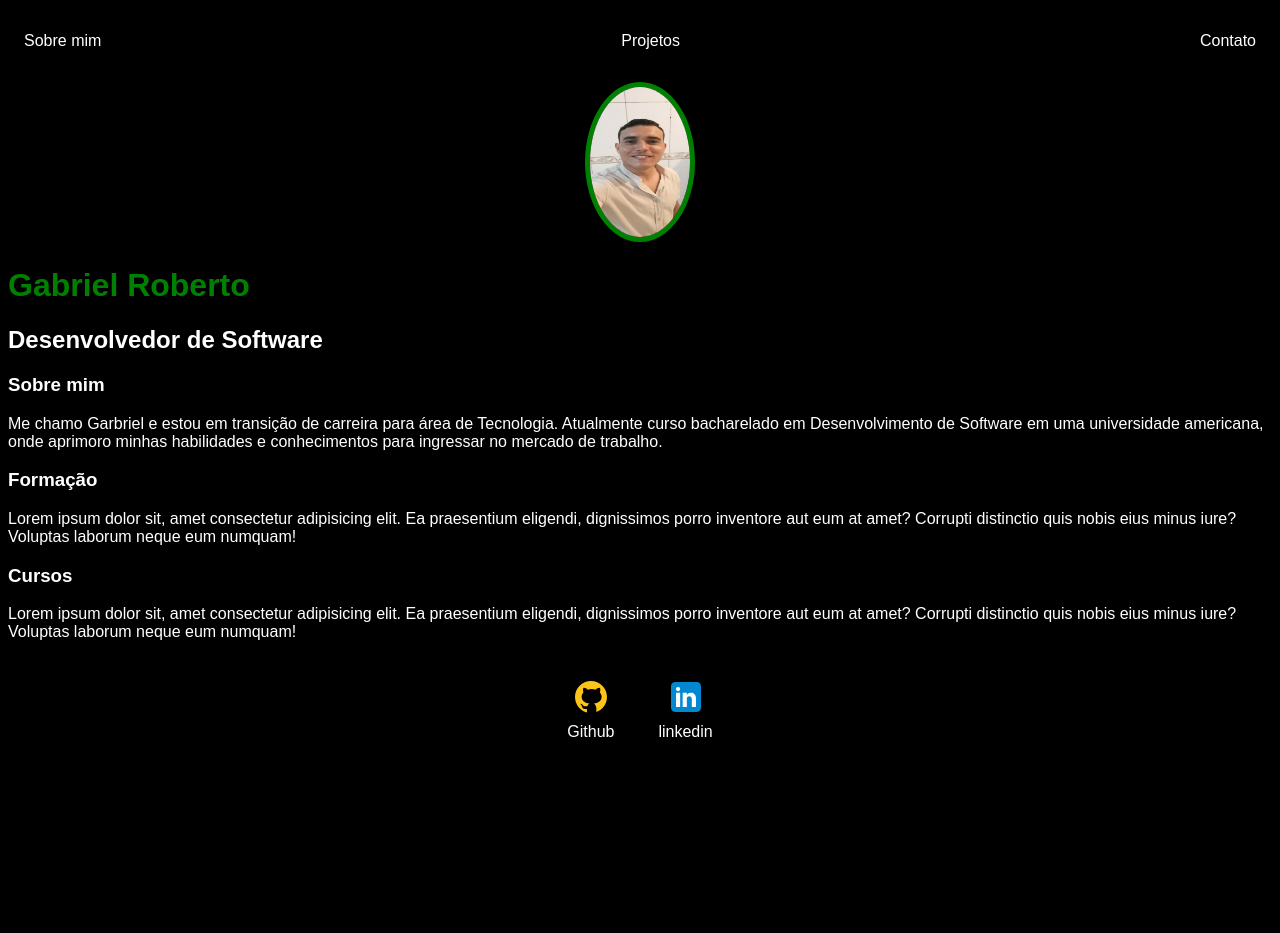
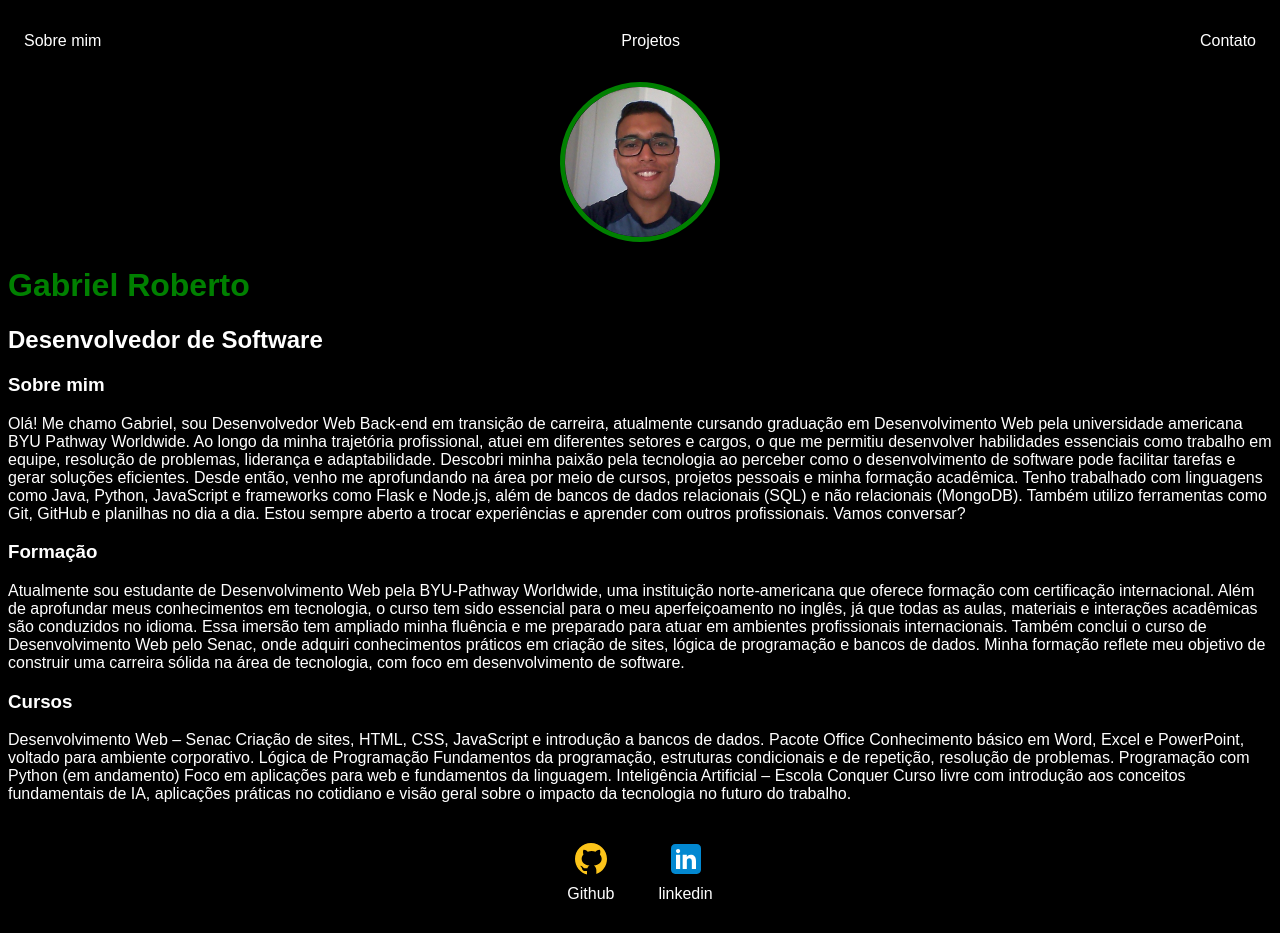
Before and after one commit to GabrielRobertodaSilva/github.site, a plain HTML site: page index.html in a window 1280 px wide. Before the commit the page ends 800 px from the top, so only its background shows below. Drawn offline with Linux system fonts and the light colour scheme.

Commit message:
atualização do site

```diff
--- a/index.css
+++ b/index.css
@@ -15,10 +15,11 @@ a{
     text-decoration: none;
 }
 header img{
-    width: 100px;
+    width: 150px;
     height: 150px;
     border-radius: 50%;
     border: 5px solid green;
+    transform: rotate(-35deg);
 }
 
 .center{
@@ -50,3 +51,8 @@ footer p {
 nav a:hover{
     color: green;
 }
+.project{
+    background-size: cover;
+    background-position: center;
+    background-repeat: no-repeat;
+}
--- a/index.html
+++ b/index.html
@@ -24,7 +24,7 @@
 
         <header>
             <div class = "center">
-                <img src="img/gabriel.JPEG.jpeg"></img>
+                <img src="img/1713710362558 (1).jpg"></img>
             </div>
             <h1> Gabriel Roberto</h1>
             <h2>Desenvolvedor de Software</h2>
@@ -33,28 +33,40 @@
             <section>
                 <h3>Sobre mim</h3>
                 <p>
-                    Me chamo Garbriel e estou em transição de carreira para área de Tecnologia.
-                    Atualmente curso bacharelado em Desenvolvimento de Software em uma universidade
-                    americana, onde aprimoro minhas habilidades e conhecimentos para ingressar no mercado
-                    de trabalho.
+                     Olá! Me chamo Gabriel, sou Desenvolvedor Web Back-end em transição de carreira, atualmente cursando graduação em Desenvolvimento Web pela universidade americana BYU Pathway Worldwide.
+
+Ao longo da minha trajetória profissional, atuei em diferentes setores e cargos, o que me permitiu desenvolver habilidades essenciais como trabalho em equipe, resolução de problemas, liderança e adaptabilidade.
+
+Descobri minha paixão pela tecnologia ao perceber como o desenvolvimento de software pode facilitar tarefas e gerar soluções eficientes. Desde então, venho me aprofundando na área por meio de cursos, projetos pessoais e minha formação acadêmica.
+
+Tenho trabalhado com linguagens como Java, Python, JavaScript e frameworks como Flask e Node.js, além de bancos de dados relacionais (SQL) e não relacionais (MongoDB). Também utilizo ferramentas como Git, GitHub e planilhas no dia a dia.
+
+Estou sempre aberto a trocar experiências e aprender com outros profissionais. Vamos conversar?
                 </p>
             </section>
             <section>
                 <h3>Formação</h3>
                 <p>
-                    Lorem ipsum dolor sit, amet consectetur adipisicing
-                    elit. Ea praesentium eligendi, dignissimos porro inventore aut eum
-                    at amet? Corrupti distinctio quis nobis eius minus iure? Voluptas
-                    laborum neque eum numquam!
+                    Atualmente sou estudante de Desenvolvimento Web pela BYU-Pathway Worldwide, uma instituição norte-americana que oferece formação com certificação internacional. Além de aprofundar meus conhecimentos em tecnologia, o curso tem sido essencial para o meu aperfeiçoamento no inglês, já que todas as aulas, materiais e interações acadêmicas são conduzidos no idioma. Essa imersão tem ampliado minha fluência e me preparado para atuar em ambientes profissionais internacionais. Também conclui o curso de Desenvolvimento Web pelo Senac, onde adquiri conhecimentos práticos em criação de sites, lógica de programação e bancos de dados. Minha formação reflete meu objetivo de construir uma carreira sólida na área de tecnologia, com foco em desenvolvimento de software.
                 </p>
             </section>
             <section>
                 <h3>Cursos</h3>
                 <p>
-                    Lorem ipsum dolor sit, amet consectetur adipisicing
-                    elit. Ea praesentium eligendi, dignissimos porro inventore aut eum
-                    at amet? Corrupti distinctio quis nobis eius minus iure? Voluptas
-                    laborum neque eum numquam!
+                    Desenvolvimento Web – Senac
+Criação de sites, HTML, CSS, JavaScript e introdução a bancos de dados.
+
+Pacote Office
+Conhecimento básico em Word, Excel e PowerPoint, voltado para ambiente corporativo.
+
+Lógica de Programação
+Fundamentos da programação, estruturas condicionais e de repetição, resolução de problemas.
+
+Programação com Python (em andamento)
+Foco em aplicações para web e fundamentos da linguagem.
+
+Inteligência Artificial – Escola Conquer
+Curso livre com introdução aos conceitos fundamentais de IA, aplicações práticas no cotidiano e visão geral sobre o impacto da tecnologia no futuro do trabalho.
                 </p>
             </section>
         </main>
```
Also changed, not shown: project.html (+14 -1 lines), img/1713710362558 (1).jpg (added), img/Post do instagram feliz dia do programador moderno verde e preto.png (added), img/profile (1).webp (added).
